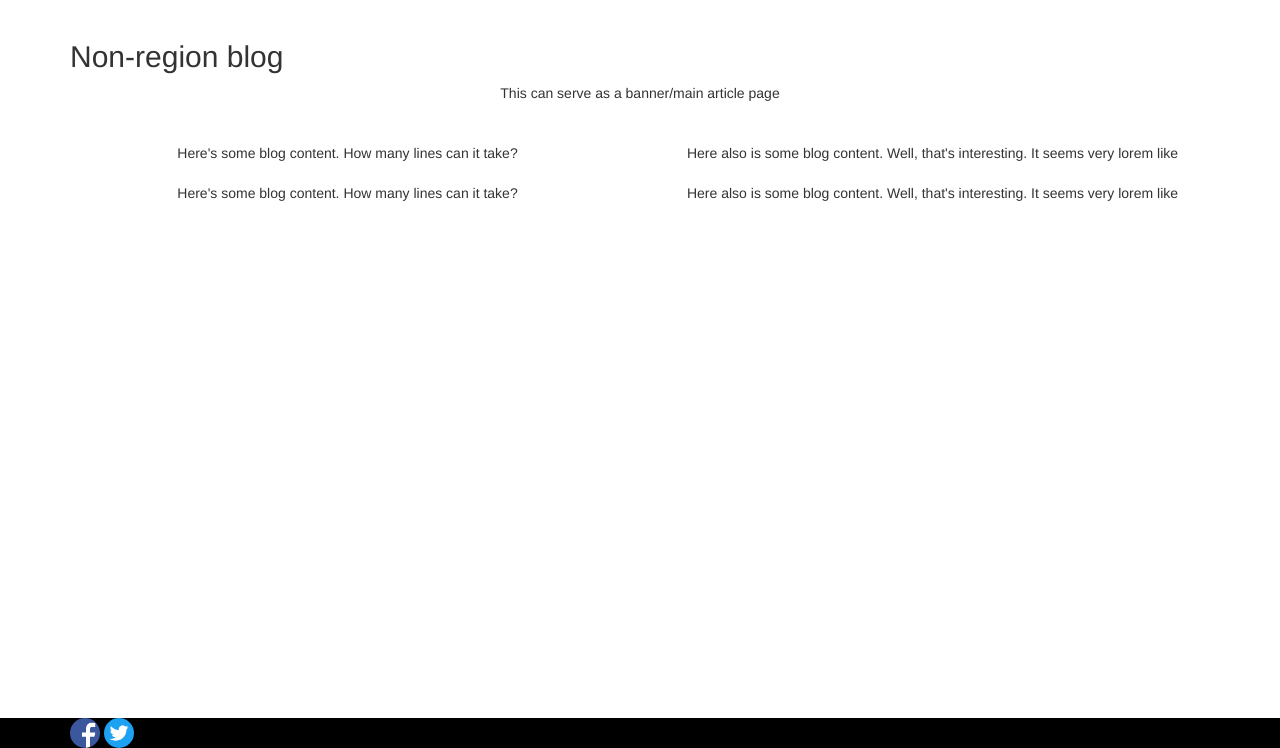
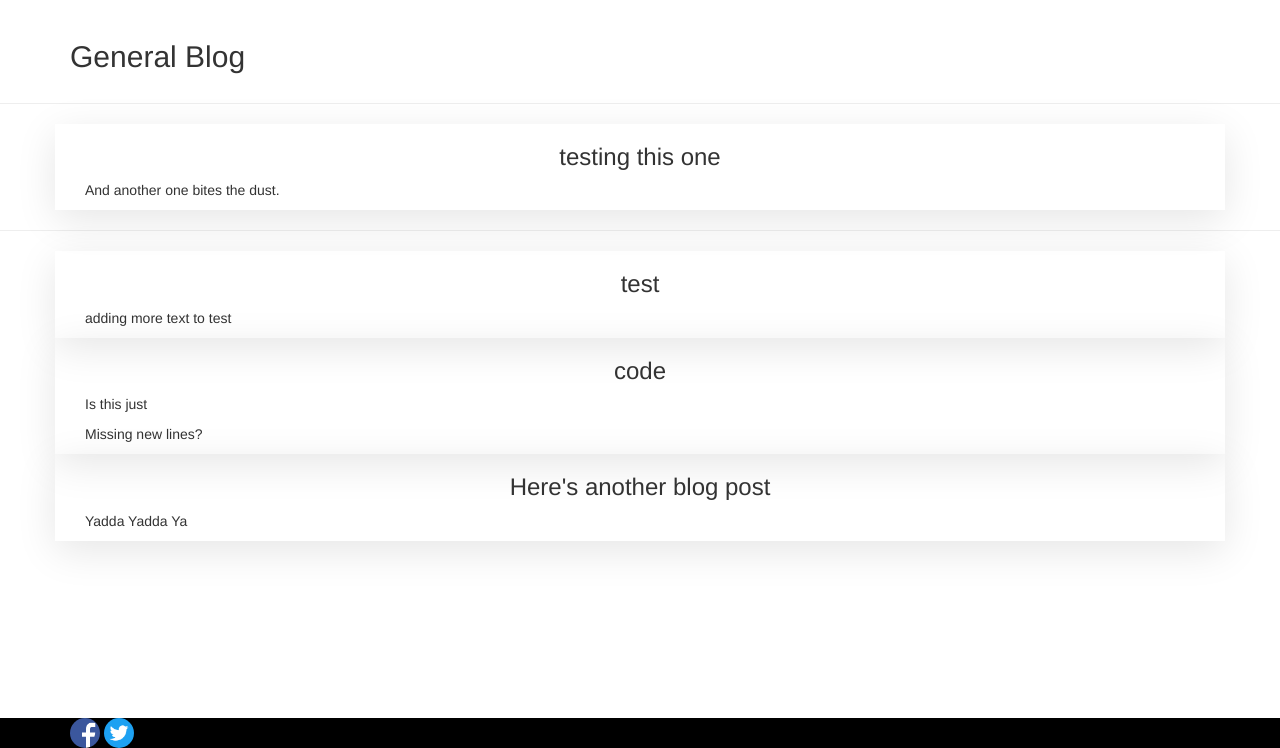
Before and after one commit to npmcdn-to-unpkg-bot/3rdStrikeWebsite, a Flask app: page /blog in a window 1280 px wide. Shown: the part 52-800 px from the top of the page. Run offline with Flask 2, Linux system fonts and the light colour scheme; data comes from the database, SQL or seed files in the repository; both versions use the stored data as it was after the commit; some libraries are stand-ins or nearby versions.

Commit message:
Added blog post db

```diff
--- a/app/__init__.py
+++ b/app/__init__.py
@@ -12,8 +12,10 @@ application.config.from_object(config)
 application.config['SQLALCHEMY_DATABASE_URI'] = 'sqlite:///database.sqlite'
 application.config['SQLALCHEMY_COMMIT_ON_TEARDOWN'] = True
 application.config['SQLALCHEMY_TRACK_MODIFICATIONS'] = True
+application.config['NO_BACKSLASH_ESCAPES'] = True
 
 db = SQLAlchemy(application)
+
 db.create_all()
 
 from app import views
--- a/app/static/css/style.css
+++ b/app/static/css/style.css
@@ -31,3 +31,7 @@
 	/*height: 50%;*/
 	width: 30px;
 }
+
+.blogposts {
+	box-shadow: 0px 10px 40px rgba(1,0,0,.1);
+}
--- /dev/null
+++ b/app/static/jsUtils/utils.js
@@ -0,0 +1,6 @@
+	function dontSubmit (event)
+	{
+	   if (event.keyCode == 13) {
+	      return false;
+	   }
+	}
--- a/app/templates/blog.html
+++ b/app/templates/blog.html
@@ -1,31 +1,65 @@
 {% extends "base_template.html" %}
+{% import "bootstrap/wtf.html" as wtf %}
 
 {% block content %}
-{% if data %}
-	<div class="container">
-		<h2>{{data}}</h2>
-	</div>
-{% endif %}
+{% block change_message %}
+{% for message in get_flashed_messages() %}
+		<div class="alert alert-warning">
+			<button type="button" class="close" data-dismiss="alert"> &times;</button>
+			{{message}}
+		</div>
+	{% endfor %}
+{% endblock %}
+<div class="container">
+<h2>{{ session.get('region', "General") }} Blog</h2>
+</div>
+<hr>
+
 <div class="container" align="center">
 	<div class="row">
-		<div class="col-xs-12">This can serve as a banner/main article page</div>
+		<div class="col-xs-12 blogposts">
+			<h3>{{ recent.title }}</h3>
+			<div class="container">
+				{% for line in recent.postText.split("\n") %}
+					<p align="left">{{ line }}</p>
+				{% endfor %}
+			</div>
+		</div>
 	</div>
 </div>
-<br> <br>
+<hr>
+
 <div class="container" align="center">
-	<div class="row">
-		<div class="col-xs-6">Here's some blog content.
-		How many lines can it take?</div>
-		<div class="col-xs-6">Here also is some blog content. Well, that's interesting. It seems very lorem like</div>
-	</div>
+	{% for post in blogData %}
+		<div class="row">
+			<div class="col-xs-12 blogposts">
+				<h3>{{ post.title }}</h3>
+				<!-- <p>{{ post.date.month, post.date.day, post.date.year }}</p> -->
+				<div class="container" align="left">
+					{% for line in post.postText.split("\n") %}
+						<p>{{ line }}</p>
+					{% endfor %}
+				</div>
+			</div>
+		</div>
+	{% endfor %}
 </div>
 <br>
-<div class="container" align="center">
-	<div class="row">
-		<div class="col-xs-6">Here's some blog content.
-		How many lines can it take?</div>
-		<div class="col-xs-6">Here also is some blog content. Well, that's interesting. It seems very lorem like</div>
-	</div>
-</div>
+{% if form %}
+	<div class="container">
+		<form action="/blog" method="POST" type="text" onkeypress="return dontSubmit(event);">
+			{{ wtf.quick_form(form) }}
+			<!-- <dl>
+				<dt>Title:</dt>
+				<dd>{{ form.title }}</dd>
+				<dt>Post: </dt>
+				<dd>{{ form.body(cols="100", rows="10") }}</dd>
+			</dl>
+			{{ form.submit }} -->
+		</form>
+	 </div>
+{% endif %}
 
+<script type="text/javascript" src="static/jsUtils/utils.js">
+</script>
 {% endblock %}
--- a/app/views.py
+++ b/app/views.py
@@ -18,8 +18,6 @@ geographies = ["Overall"]+sorted(["Chicago","Atlanta", "New York City"])
 @application.route("/", methods=["GET", "POST"])
 def index():
 	form = NameForm()
-	try: print(session['userName'])
-	except: print("No session")
 	try:
 		if session['userName']:
 			otherPlayers = user.query.filter_by(region=session['location']).paginate()
@@ -30,13 +28,17 @@ def index():
 		user_name = user.query.filter_by(userName=form.userName.data).first()
 		if user_name is None:
 			newUser = user()
-			newUser.firstName, newUser.lastName, newUser.userName,\
-			newUser.birthdate, newUser.email, newUser.vgCharacter,\
-			newUser.city, newUser.region, newUser.password\
-			=\
-			form.firstName.data, form.lastName.data, form.userName.data,\
-			form.birthdate.data, form.email.data, form.character.data,\
-			form.city.data, city_dict[form.city.data], form.password.data
+
+			newUser.userName = form.userName.data
+			newUser.password = form.password.data
+			newUser.firstName = form.firstName.data
+			newUser.lastName = form.lastName.data
+			newUser.birthdate = form.birthdate.data
+			newUser.email = form.email.data
+			newUser.vgCharacter = form.character.datar
+			newUser.city = form.city.data
+			newUser.region = city_dict[form.city.data]
+
 			db.session.add(newUser)
 			try:
 				db.session.commit()
@@ -51,11 +53,13 @@ def index():
 		session['userName'] = form.userName.data
 		session['city'] = form.city.data
 		session['location'] = city_dict[form.city.data]
+		session['region'] = city_dict[form.city.data]
 		otherPlayers = user.query.filter_by(region=session['location']).paginate()
 		return render_template('home.html', form=None, username=session['userName'],
 			results=otherPlayers, locations=gaming_places, geos=geographies)
 	return render_template("home.html", form=form, locations=gaming_places, geos=geographies)
 	return '''Not working'''
+
 @application.route("/agent")
 def browser_check():
 	user_agent = request.headers.get('User-Agent')
@@ -68,18 +72,43 @@ def browser_check():
 @application.route('/rankings')
 def rankings():
 	if session.get('username', None):
+		blogQuery = blogPosts.query.filter_by(region=session['location']).paginate()
 		return render_template("rankings.html", username=session['username'], locations=gaming_places, geos=geographies)
+	blogQuery = blogPosts.query.all().paginate()
 	return render_template("rankings.html", locations=gaming_places, geos=geographies)
 
 @application.route('/rankings/<region>')
 def region_rankings(region):
 	return render_template("rankings.html",region=region, locations=gaming_places, geos=geographies)
 
-@application.route('/blog')
+@application.route('/blog', methods=["GET","POST"])
 def blog():
-	if session.get('region', None):
-		return render_template("blog.html", data="Here's a customized blog for {}".format(session['region']), locations=gaming_places, geos=geographies)
-	return render_template("blog.html", data="Non-region blog", locations=gaming_places, geos=geographies)
+	mostRecentBlog = blogPosts.query.all()[-1]
+	if session.get('region'):
+		blogForm = BlogForm()
+		if blogForm.validate_on_submit():
+			newBlogPost = blogPosts()
+			newBlogPost.title = blogForm.title.data
+			newBlogPost.postText = blogForm.body.data
+			newBlogPost.region = session.get('region')
+			newBlogPost.date = datetime.now()
+
+			db.session.add(newBlogPost)
+			try:
+				db.session.commit()
+				flash("Blog posted!")
+				return render_template("blog.html", form=blogForm, recent=mostRecentBlog, blogData=posts,
+					locations=gaming_places, geos=geographies)
+			except:
+				flash("Failed to post plog... Sry, my bad.")
+
+		posts = blogPosts.query.filter_by(region=session.get('region')).paginate().items[:-1]
+
+		return render_template("blog.html", form=blogForm, recent=mostRecentBlog, blogData=posts,
+			locations=gaming_places, geos=geographies)
+	posts = blogPosts.query.paginate().items[:-1]
+	return render_template("blog.html", recent=mostRecentBlog, blogData=posts,
+		locations=gaming_places, geos=geographies)
 
 @application.route('/submit-your-story')
 def blog_entry():
--- a/run.py
+++ b/run.py
@@ -9,5 +9,5 @@ from datetime import datetime
 
 if __name__ == '__main__':
 	# migrate = Migrate(application, db)
-
+	db.create_all()
 	application.run(debug=True)
```
Also changed, not shown: app/models.py (+18 -2 lines), app/templates/home.html (+7 -4 lines), app/database.sqlite, database.sqlite (deleted).
